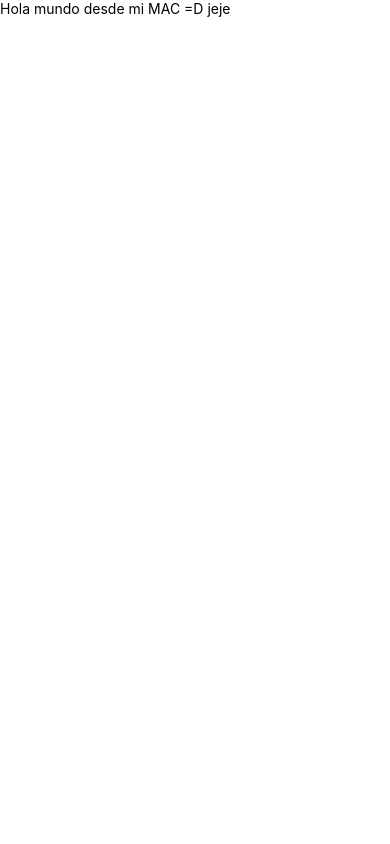
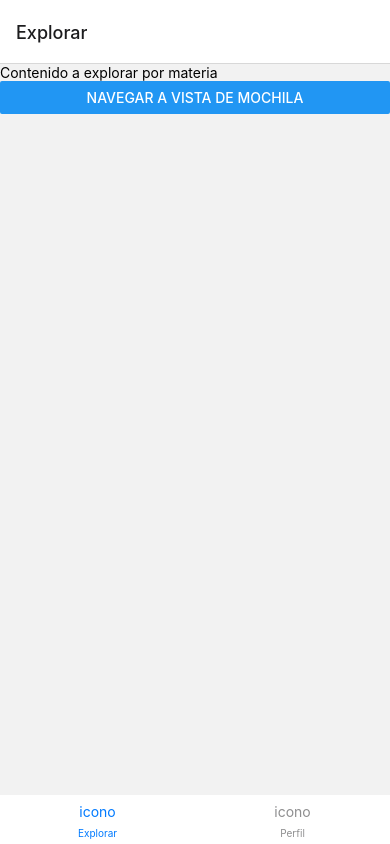
Before and after one commit to Hache-Squared/backpack, a React Native app: screen / in a window 390 px wide. Built offline with nearby package versions, Linux system fonts and the light colour scheme.

Commit message:
added screens and tab navigator

```diff
--- a/package.json
+++ b/package.json
@@ -11,13 +11,15 @@
   },
   "dependencies": {
     "@react-native-masked-view/masked-view": "^0.3.1",
+    "@react-navigation/bottom-tabs": "^6.5.20",
     "@react-navigation/native": "^6.1.17",
     "@react-navigation/stack": "^6.3.29",
     "react": "18.2.0",
     "react-native": "0.74.2",
     "react-native-gesture-handler": "^2.17.1",
     "react-native-safe-area-context": "^4.10.7",
-    "react-native-screens": "^3.32.0"
+    "react-native-screens": "^3.32.0",
+    "react-native-vector-icons": "^10.1.0"
   },
   "devDependencies": {
     "@babel/core": "^7.20.0",
--- a/src/App.tsx
+++ b/src/App.tsx
@@ -1,24 +1,13 @@
 import 'react-native-gesture-handler';
 import { NavigationContainer } from '@react-navigation/native';
 import React from 'react';
-import type {PropsWithChildren} from 'react';
-import {
-  SafeAreaView,
-  ScrollView,
-  StatusBar,
-  StyleSheet,
-  Text,
-  useColorScheme,
-  View,
-} from 'react-native';
+import { TabNavigator } from './routes/TabNavigator';
 
 function App(): React.JSX.Element {
 
   return (
     <NavigationContainer>
-      <View>
-        <Text>Hola mundo desde mi MAC =D jeje</Text>
-      </View>
+      <TabNavigator/>
     </NavigationContainer>
   );
 }
--- /dev/null
+++ b/src/explore/screens/BackpackScreen.tsx
@@ -0,0 +1,12 @@
+import React from 'react'
+import { Text, View } from 'react-native'
+
+const BackpackScreen = () => {
+  return (
+    <View>
+      <Text>Vista de mochila seleccionada</Text>
+    </View>
+  )
+}
+
+export  { BackpackScreen }
--- /dev/null
+++ b/src/explore/screens/ExploreContentScreen.tsx
@@ -0,0 +1,20 @@
+import { NavigationProp, useNavigation } from '@react-navigation/native'
+import React from 'react'
+import { Button, Text, TouchableOpacity, View } from 'react-native'
+import { StackExploreParams } from '../../routes/StackExplore'
+
+const ExploreContentScreen = () => {
+  const navigation = useNavigation<NavigationProp<StackExploreParams>>()
+
+  return (
+    <View>
+      <Text>Contenido a explorar por materia</Text>
+
+      <Button title='navegar a vista de mochila' onPress={() => {
+        navigation.navigate('Backpack')
+      }}/>
+    </View>
+  )
+}
+
+export  { ExploreContentScreen }
--- /dev/null
+++ b/src/explore/screens/NotebookScreen.tsx
@@ -0,0 +1,12 @@
+import React from 'react'
+import { Text, View } from 'react-native'
+
+const NotebookScreen = () => {
+  return (
+    <View>
+      <Text>NotebookScreen</Text>
+    </View>
+  )
+}
+
+export  { NotebookScreen }
--- /dev/null
+++ b/src/explore/screens/index.tsx
@@ -0,0 +1,3 @@
+export * from './BackpackScreen';
+export * from './ExploreContentScreen';
+export * from './NotebookScreen';
--- /dev/null
+++ b/src/profile/screens/ProfileCardScreen.tsx
@@ -0,0 +1,12 @@
+import React from 'react'
+import { Text, View } from 'react-native'
+
+const ProfileCardScreen = () => {
+  return (
+    <View>
+      <Text>ProfileCardScreen</Text>
+    </View>
+  )
+}
+
+export { ProfileCardScreen }
--- /dev/null
+++ b/src/profile/screens/SettingsScreen.tsx
@@ -0,0 +1,12 @@
+import React from 'react'
+import { Text, View } from 'react-native'
+
+const SettingsScreen = () => {
+  return (
+    <View>
+      <Text>SettingsScreen</Text>
+    </View>
+  )
+}
+
+export { SettingsScreen }
--- /dev/null
+++ b/src/profile/screens/index.tsx
@@ -0,0 +1,2 @@
+export * from './ProfileCardScreen';
+export * from './SettingsScreen';
--- /dev/null
+++ b/src/routes/StackExplore.tsx
@@ -0,0 +1,29 @@
+import { createStackNavigator } from '@react-navigation/stack';
+import { BackpackScreen, ExploreContentScreen, NotebookScreen } from '../explore/screens';
+
+export type StackExploreParams = {
+  ExploreContent: undefined,
+  Backpack: undefined,
+  Notebook: undefined
+}
+
+
+const Stack = createStackNavigator<StackExploreParams>();
+
+export const StackExplore = () => {
+  return (
+    <Stack.Navigator
+    screenOptions={{
+      headerShown: false,
+      headerStyle:{
+        elevation: 0,
+        shadowColor: 'transparent'
+      }
+    }}
+    >
+      <Stack.Screen name="ExploreContent" component={ExploreContentScreen} />
+      <Stack.Screen name="Backpack" component={BackpackScreen} />
+      <Stack.Screen name="Notebook" component={NotebookScreen} />
+    </Stack.Navigator>
+  );
+}
--- /dev/null
+++ b/src/routes/StackProfile.tsx
@@ -0,0 +1,29 @@
+import { createStackNavigator } from '@react-navigation/stack';
+import { ProfileCardScreen, SettingsScreen } from '../profile/screens';
+
+
+export type StackProfileParams = {
+  ProfileCard: undefined,
+  Settings: undefined
+}
+
+
+const Stack = createStackNavigator<StackProfileParams>();
+
+export const StackProfile = () => {
+  return (
+    <Stack.Navigator
+    screenOptions={{
+      headerShown: false,
+      headerStyle:{
+        elevation: 0,
+        shadowColor: 'transparent'
+      }
+    }}
+    >
+      <Stack.Screen name="ProfileCard" component={ProfileCardScreen} />
+      <Stack.Screen name="Settings" component={SettingsScreen} />
+
+    </Stack.Navigator>
+  );
+}
--- /dev/null
+++ b/src/routes/TabNavigator.tsx
@@ -0,0 +1,30 @@
+import { createBottomTabNavigator } from '@react-navigation/bottom-tabs';
+import { StackExplore } from './StackExplore';
+import { StackProfile } from './StackProfile';
+import { Text } from 'react-native';
+
+const Tab = createBottomTabNavigator();
+
+export const TabNavigator = () => {
+  return (
+    <Tab.Navigator
+        screenOptions={{
+            headerStyle: {
+                elevation: 0,
+                borderColor: 'transparent',
+                shadowColor: 'transparent'
+            },
+            tabBarLabelStyle: {
+                marginBottom: 5
+            },
+            tabBarStyle: {
+                borderTopWidth: 0,
+                elevation: 0
+            }
+        }}
+    >
+      <Tab.Screen name="Explore" options={{ title: 'Explorar', tabBarIcon: ({ color }) => (<Text style={{color}}>icono</Text>) }} component={StackExplore} />
+      <Tab.Screen name="Profile" options={{ title: 'Perfil',   tabBarIcon: ({ color }) => (<Text style={{color}}>icono</Text>) }} component={StackProfile} />
+    </Tab.Navigator>
+  );
+}
```
Also changed, not shown: 1 other file (tests, documents, lock files or other folders).
